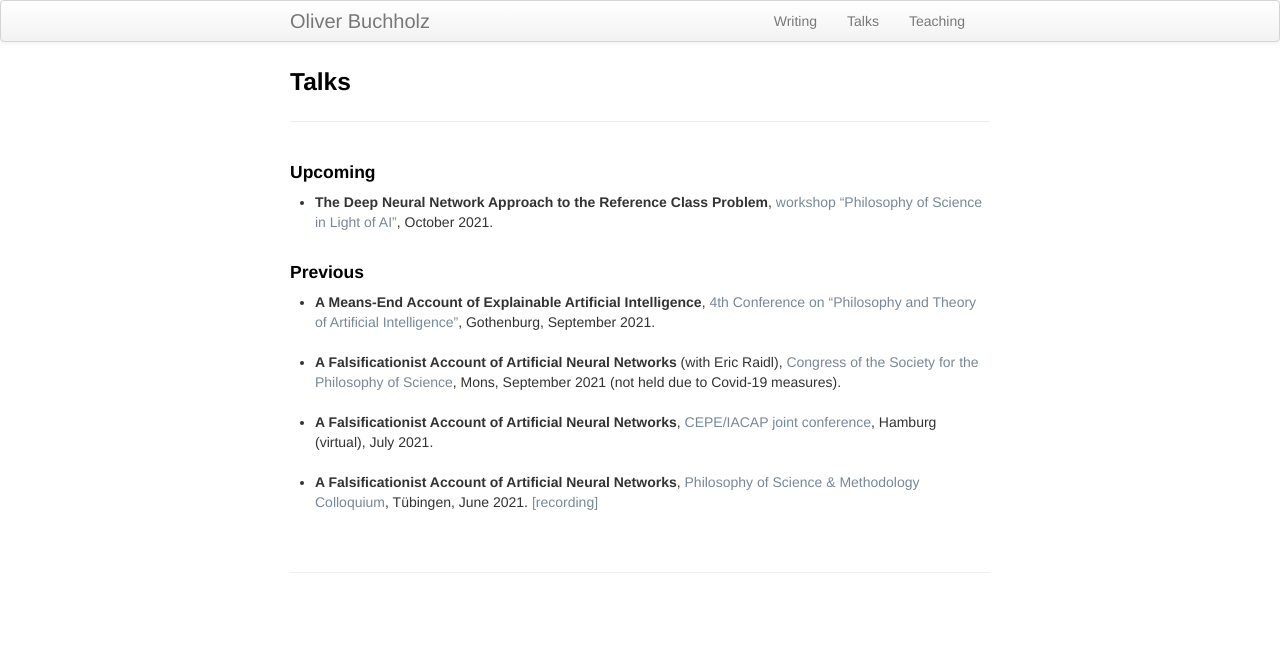
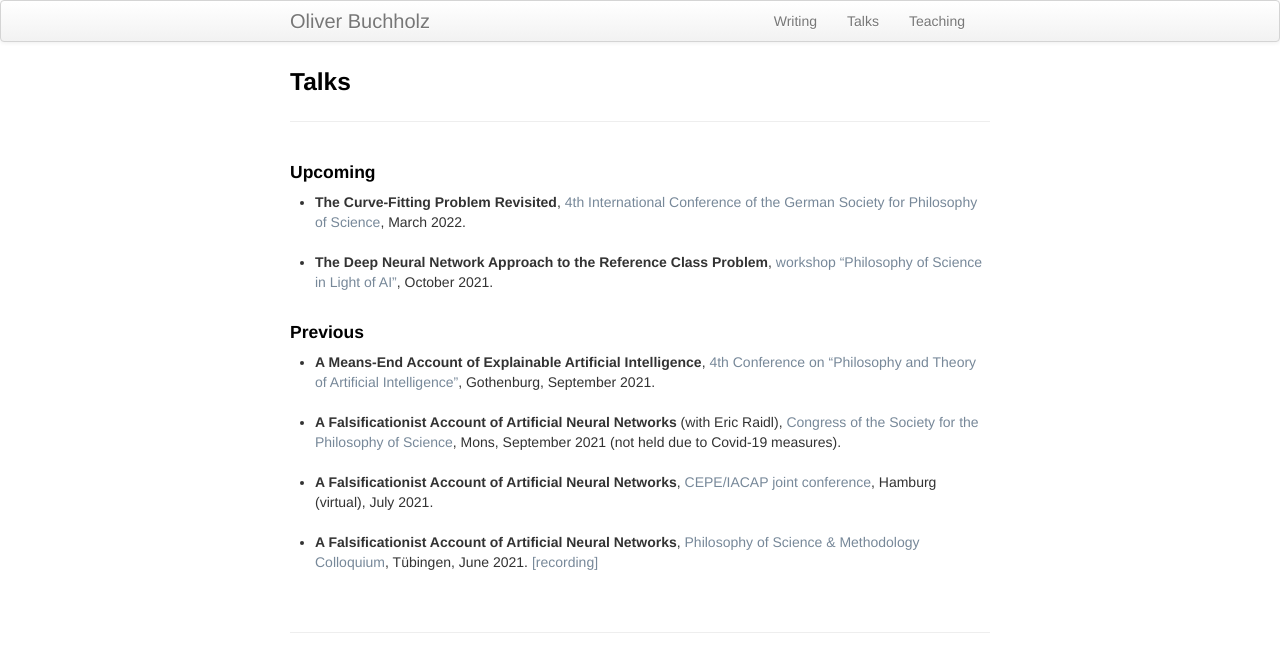
Before and after one commit to oliverbuchholz/oliverbuchholz.github.io, a Jekyll site: the page built from pages/talks.md, in a window 1280 px wide. Shown: the top 672 px of the page. Built offline with Jekyll 4.4.1, drawn with Linux system fonts in a browser that asks for light colours.

Commit message:
added GWP.2022

```diff
--- a/pages/talks.md
+++ b/pages/talks.md
@@ -7,6 +7,9 @@ description: Oliver Buchholz | Talks
 <h4>Upcoming</h4>
 
 <ul>
+<li><b>The Curve-Fitting Problem Revisited</b>, <a href="https://www.wissphil.de/gwp2022/" target="_blank">4th International Conference of the German Society for Philosophy of Science</a>, March 2022.<br><br>
+</li>
+
 <li><b>The Deep Neural Network Approach to the Reference Class Problem</b>, <a href="https://sites.google.com/view/philsciai/home" target="_blank">workshop &ldquo;Philosophy of Science in Light of AI&rdquo;</a>, October 2021.<br><br>
 </li>
 </ul>
```
